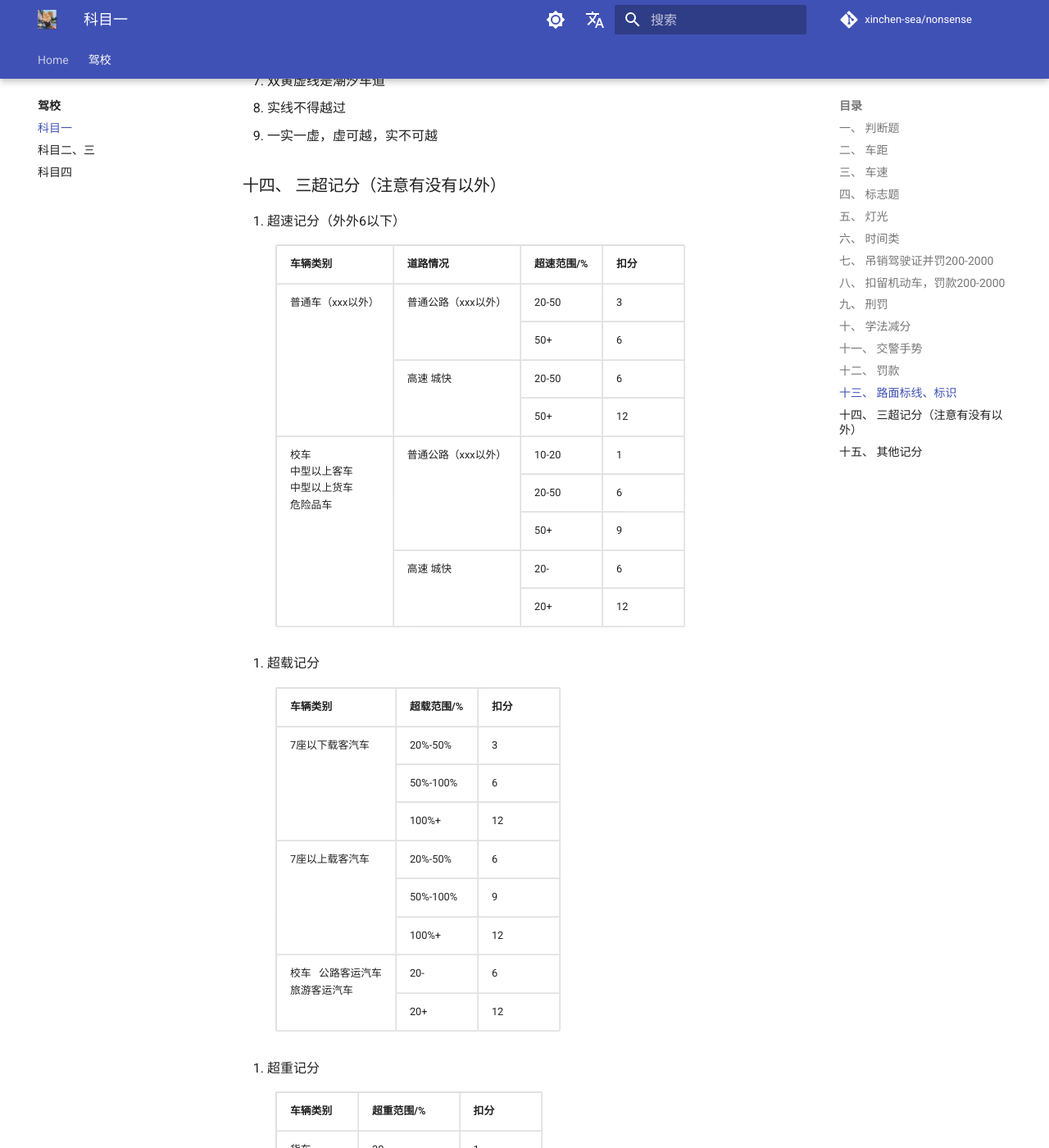
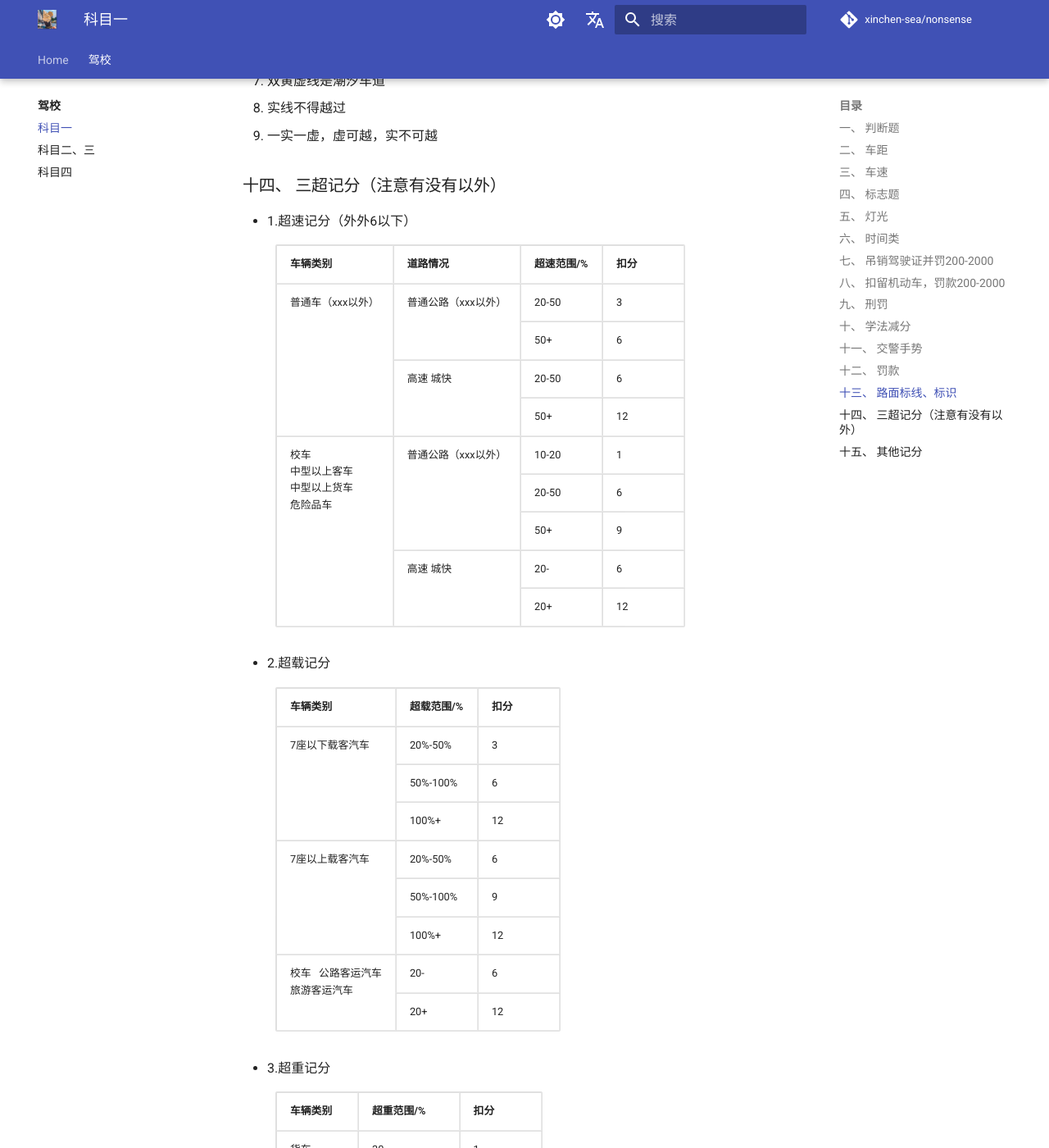
Before and after one commit to xinchen-sea/xinchen-sea.github.io, an MkDocs documentation site: the page built from docs/drivinglicense/object1.md, in a window 1280 px wide and 1400 px high, scrolled down 3964 px. Shown: the whole window at 82% size. Built offline with MkDocs 1.6.1 and Material for MkDocs 9.7.7, drawn with Linux system fonts in a browser that asks for light colours; plug-ins that fetch from the network failed and are left out; comment, search, counter and statistics services are not loaded.

Commit message:
Update object1.md

```diff
--- a/docs/drivinglicense/object1.md
+++ b/docs/drivinglicense/object1.md
@@ -123,7 +123,7 @@
 
 ### 十四、	三超记分（注意有没有以外）
 
-  1.	超速记分（外外6以下）
+- 1.超速记分（外外6以下）
 
   <div class="table-indent">
   <table border="1">
@@ -187,7 +187,7 @@
   </table>
   </div>
 
-  2.	超载记分
+  - 2.超载记分
 
    <div class="table-indent">
    <table border="1">
@@ -238,7 +238,7 @@
    </table>
    </div>
 
-  3.   超重记分
+  - 3.超重记分
 <div class="table-indent">
 <table border="1">
 	<thead align="center" valign="center">
@@ -338,13 +338,11 @@ _5.6	驾驶载货汽车载物超过最大允许总质量未达到百分之三十
 
   7.   号牌扣分
 
-
    | 类别  | 扣分分值 |
    | :---: | :---: |
    | 不按规定安装（装反、螺丝松动） | 	3  |
    | 未悬挂 故意遮挡 | 	9 |
    |  污损伪造变造 | 12 |
-
 
   8.	高速违法
 
```
